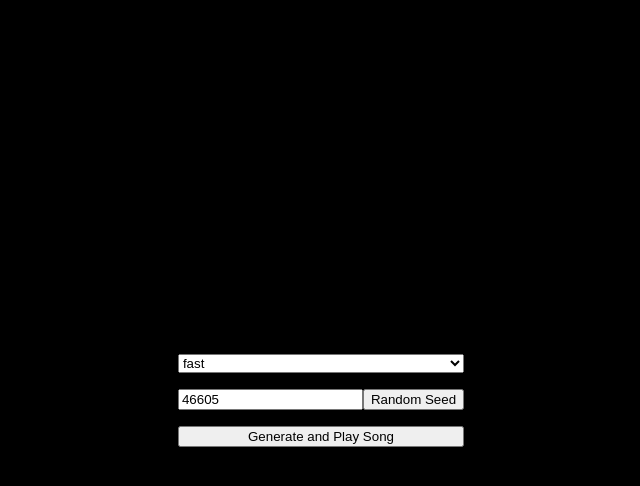
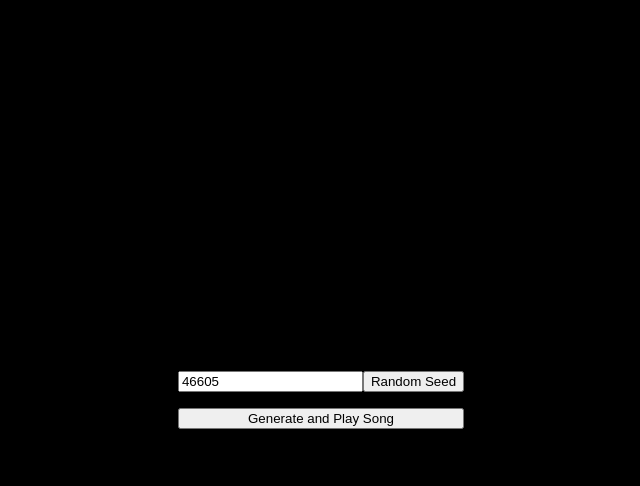
Before and after one commit to BeepMini/b8, a website: page examples/music.html in a window 1280 px wide. Both pictures are taken after a click on the button "Generate and Play Song". Shown: the whole page, without its empty margins (319-959 px from the left). Drawn offline with Linux system fonts and the light colour scheme.

Commit message:
Update music.html
Update demo to work with new music generation process

```diff
--- a/examples/music.html
+++ b/examples/music.html
@@ -9,7 +9,6 @@
 
 	<link rel="stylesheet" href="example.css">
 	<script src="../dist/beep8.js"></script>
-
 </head>
 
 <body>
@@ -26,35 +25,40 @@
 
 <script>
 	const GOODSEEDS = [ 25101 ];
+
 	// Get list of song types.
-	const songTypes = Object.keys( beep8.Music.types );
+	// const songTypes = Object.keys( beep8.Music.types );
 
 	const initialSeed = 46605;
+	const songName = 'song';
+	const playText = 'Generate and Play Song';
 
 	let html = '';
-	html += `<select id="song-type">${songTypes.map( type => `<option value="${type}">${type}</option>` ).join( '' )}</select>`;
+	// html += `<select id="song-type">${songTypes.map( type => `<option value="${type}">${type}</option>` ).join( '' )}</select>`;
 	html += `<div class="flex">`;
 	html += `<input type="text" id="song-seed" value="${initialSeed}">`;
 	html += `<button id="random-seed">Random Seed</button>`;
 	html += `</div>`;
-	html += `<button id="play-music">Generate and Play Song</button>`;
+	html += `<button id="play-music">${playText}</button>`;
 
-
-	const songName = 'song';
-
-	// Function to play the generated zzfxM song
+	// Function to play the generated zzfxM song.
 	const playSong = function() {
 
-		if ( beep8.Music.playing( songName ) ) {
+		const playButton = document.getElementById( 'play-music' );
+
+		if ( beep8.Music.isPlaying( songName ) ) {
 			beep8.Music.stop( songName );
+			playButton.textContent = playText;
 			return;
 		}
 
-		const type = document.getElementById( 'song-type' ).value; // Get the selected song type.
+		playButton.textContent = 'Stop Song';
+
+		// const type = document.getElementById( 'song-type' ).value; // Get the selected song type.
 		const seed = document.getElementById( 'song-seed' ).value; // Get the seed.
-		console.log( 'Generating song with type:', type, 'and seed:', seed );
-		beep8.Music.generate( songName, type, seed ); // Generate the song.
-		beep8.Music.play( songName );
+		console.log( 'Generating song with seed:', seed );
+		const song = beep8.Music.generate( { seed } ); // Generate the song.
+		beep8.Music.play( song );
 
 	}
 
```
